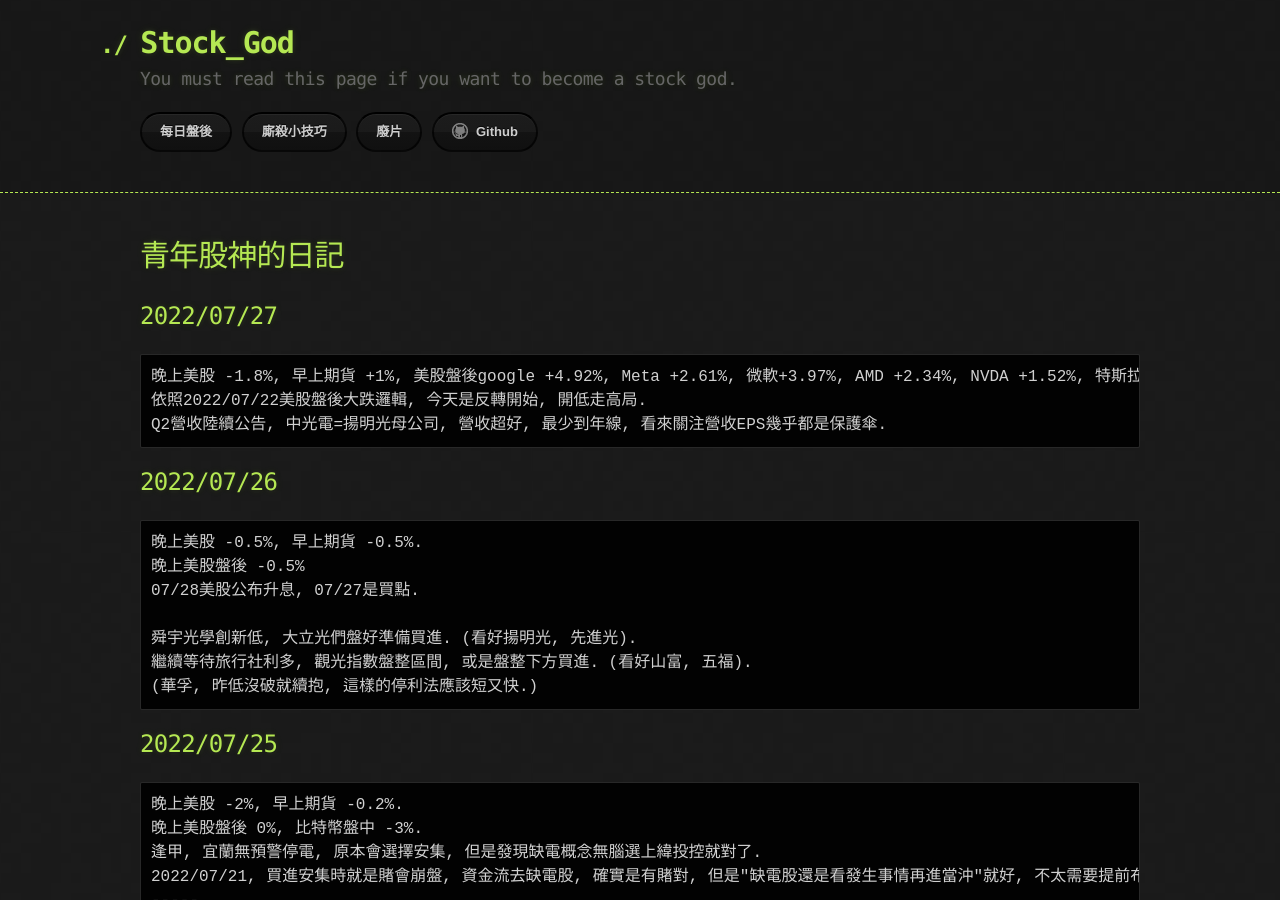
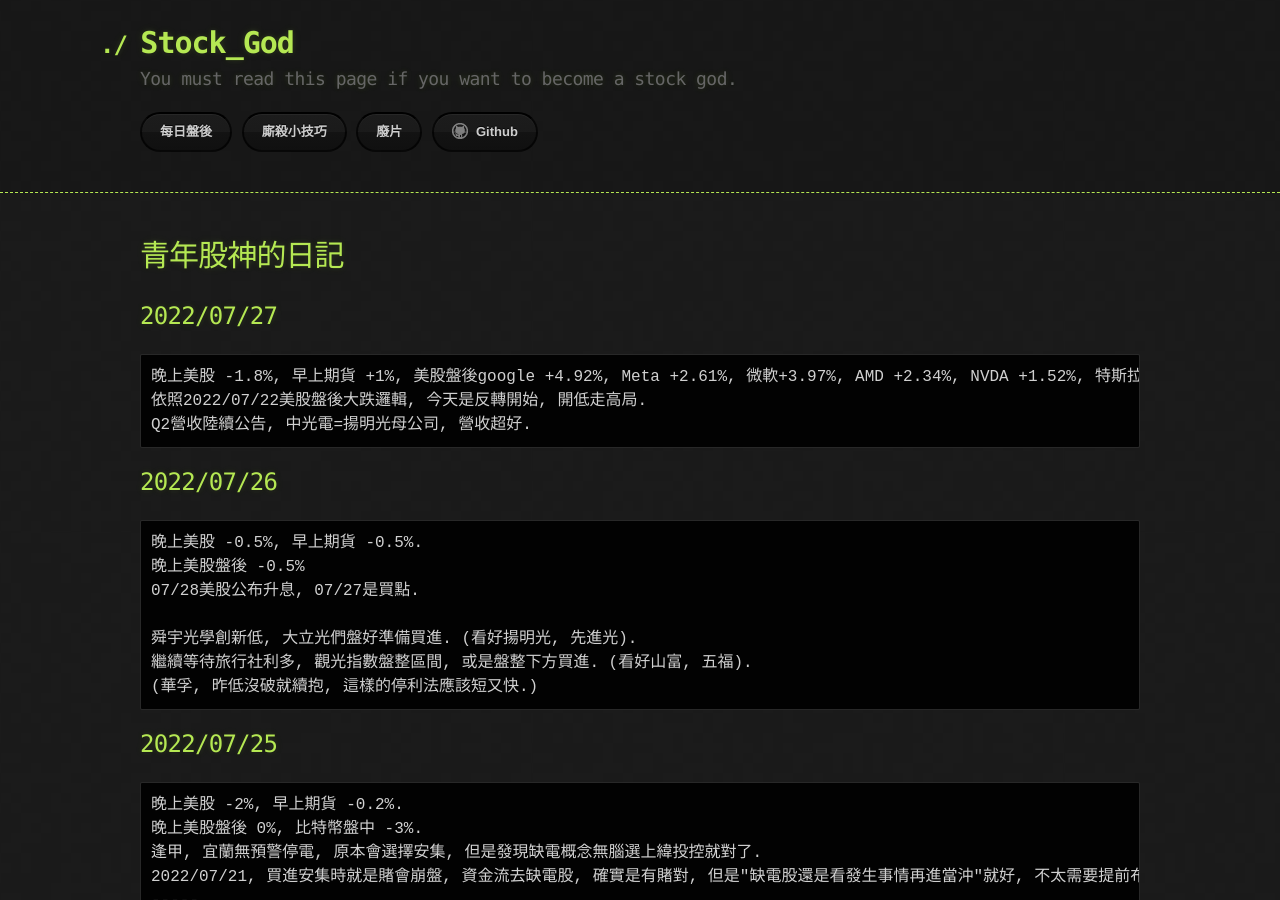
Before and after one commit to lepg5487/Stock_God, a Jekyll site: the page built from index.md, in a window 1280 px wide and 900 px high. Built offline with Jekyll 4.4.1, drawn with Linux system fonts in a browser that asks for light colours; our own code applies the rules of GitHub Pages for plain Markdown files.

Commit message:
Update index.md

````diff
--- a/index.md
+++ b/index.md
@@ -7,7 +7,7 @@ layout: testlayouts
 ```
 晚上美股 -1.8%, 早上期貨 +1%, 美股盤後google +4.92%, Meta +2.61%, 微軟+3.97%, AMD +2.34%, NVDA +1.52%, 特斯拉 +1.32%.
 依照2022/07/22美股盤後大跌邏輯, 今天是反轉開始, 開低走高局.
-Q2營收陸續公告, 中光電=揚明光母公司, 營收超好, 最少到年線, 看來關注營收EPS幾乎都是保護傘.
+Q2營收陸續公告, 中光電=揚明光母公司, 營收超好.
 ```
 
 ## 2022/07/26
````
